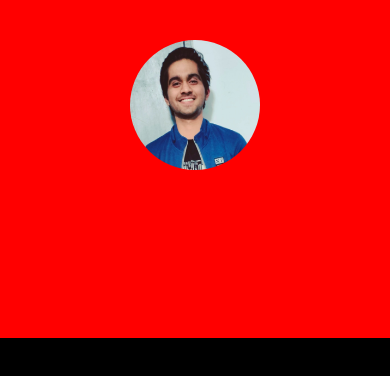
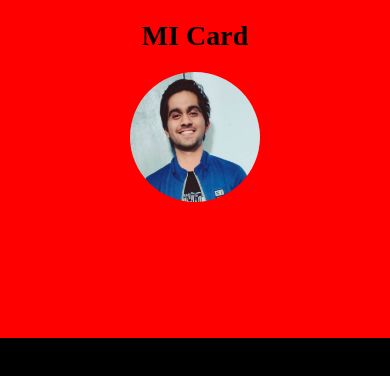
Before and after one commit to D-Coder135/IDCard_App_React-Native, a React Native app: screen / in a window 390 px wide. Shown: the top 376 px of the page. Built offline with nearby package versions, Linux system fonts and the light colour scheme.

Commit message:
add the text inside the Text tag

```diff
--- a/App.js
+++ b/App.js
@@ -7,7 +7,7 @@ export default function App() {
   return (
     <View style={styles.container}>
       <View style = {styles.profile}>
-        <Text style = {{marginTop: 20, marginBottom: 20, fontSize: 28, fontWeight: 'bold', fontFamily: 'aerial'}}></Text>
+        <Text style = {{marginTop: 20, marginBottom: 20, fontSize: 28, fontWeight: 'bold', fontFamily: 'aerial'}}>MI Card</Text>
       <Image style = {styles.pic} source = {require('./assets/pic.png')}/>
       </View>
 
```
